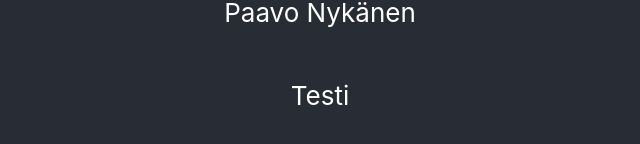
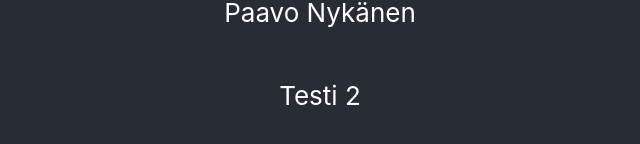
Before and after one commit to PaavoNykanen/PaavoNykanen.github.io, a React (Create React App) app: page / in a window 1280 px wide. Shown: the part 506-650 px from the top of the page, without its empty margins (320-960 px from the left). Built offline with nearby package versions, Linux system fonts and the light colour scheme.

Commit message:
Update App.tsx

```diff
--- a/src/App.tsx
+++ b/src/App.tsx
@@ -11,7 +11,7 @@ function App() {
           Paavo Nykänen
         </p>
         <p>
-          Testi
+          Testi 2
         </p>
       </header>
     </div>
```
